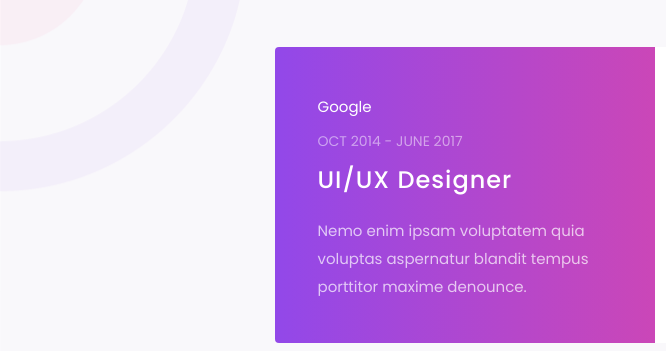
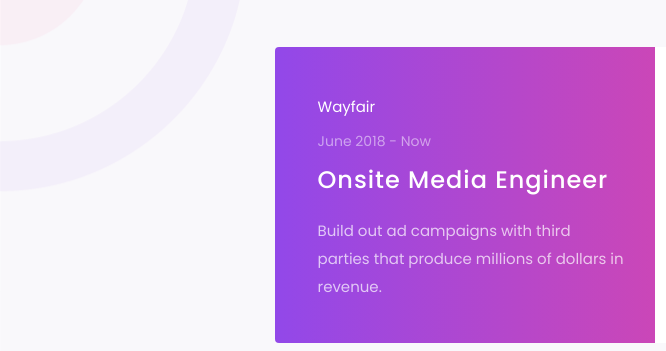
Before and after one commit to ekoshelev/ekoshelev.github.io, a plain HTML site: page src/index.html in a window 1280 px wide. Shown: the part 2508-2859 px from the top of the page, 0-666 px from the left. Drawn offline with nearby package versions, Linux system fonts and the light colour scheme; some packages are replaced by stand-ins of ours; files that its build step writes are made by us from their sources.

Commit message:
update job

```diff
--- a/src/index.html
+++ b/src/index.html
@@ -240,10 +240,10 @@
               <div class="row">
                 <div class="col-lg-6 col-md-6">
                   <div class="carousel-single-inner">
-                    <p class="google">Google</p>
-                    <span class="sub-text">OCT 2014 - JUNE 2017</span>
-                    <h2 class="p-top-5 p-bottom-20">UI/UX Designer</h2>
-                    <p>Nemo enim ipsam voluptatem quia voluptas aspernatur blandit tempus porttitor maxime denounce.</p>
+                    <p class="google">Wayfair</p>
+                    <span class="sub-text">June 2018 - Now</span>
+                    <h2 class="p-top-5 p-bottom-20">Onsite Media Engineer</h2>
+                    <p>Build out ad campaigns with third parties that produce millions of dollars in revenue.</p>
                   </div><!-- end: .carousel-single -->
                 </div>
                 <div class="col-lg-6 col-md-6 d-flex justify-content-center">
@@ -257,7 +257,7 @@
               <div class="row">
                 <div class="col-lg-6 col-md-6">
                   <div class="carousel-single-inner">
-                    <p class="google">Google</p>
+                    <p class="google">National Science Foundation</p>
                     <span class="sub-text">OCT 2014 - JUNE 2017</span>
                     <h2 class="p-top-5 p-bottom-20">UI/UX Designer</h2>
                     <p>Nemo enim ipsam voluptatem quia voluptas aspernatur blandit tempus porttitor maxime denounce.</p>
```
